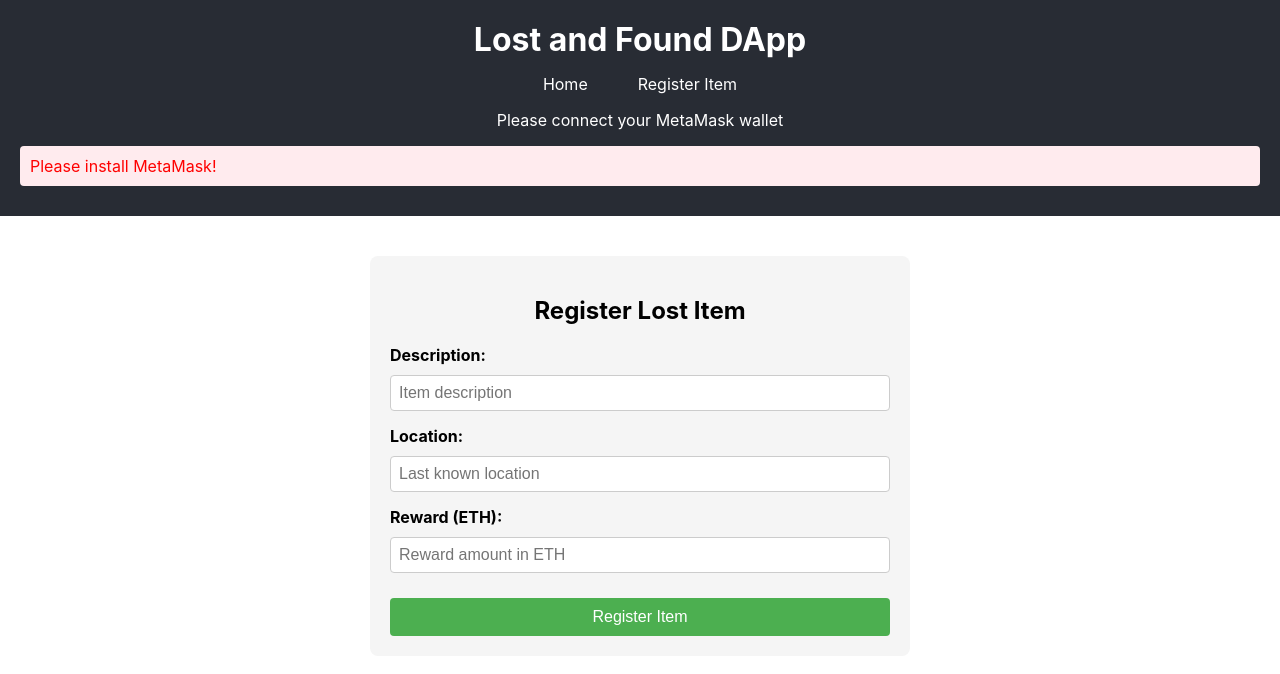
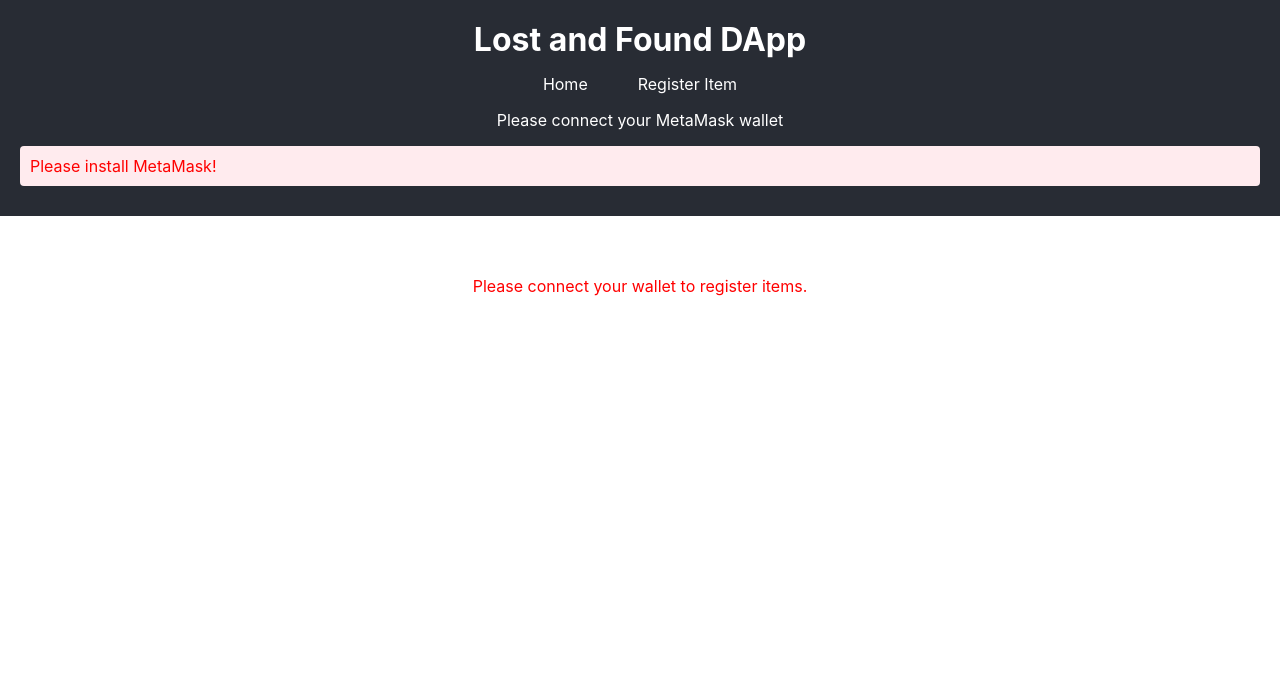
Before and after one commit to nis0420/LostAndFound, a React (Create React App) app: page /register in a window 1280 px wide. Shown: the top 674 px of the page. Built offline with nearby package versions, Linux system fonts and the light colour scheme.

Commit message:
Add navigation to home page after successful item registration; display error message if wallet is not connected

```diff
--- a/src/components/Register.tsx
+++ b/src/components/Register.tsx
@@ -1,5 +1,6 @@
 import React, { useState } from 'react';
 import { Web3 } from 'web3';
+import { useNavigate } from 'react-router-dom';
 import './Register.css';
 
 interface RegisterProps {
@@ -14,6 +15,7 @@ const Register: React.FC<RegisterProps> = ({ web3, contract, account }) => {
   const [reward, setReward] = useState('');
   const [loading, setLoading] = useState(false);
   const [error, setError] = useState<string>('');
+  const navigate = useNavigate();
 
   const handleRegisterItem = async (e: React.FormEvent) => {
     e.preventDefault();
@@ -41,7 +43,8 @@ const Register: React.FC<RegisterProps> = ({ web3, contract, account }) => {
       setLocation('');
       setReward('');
 
-      alert('Item registered successfully!');
+      // Navigate to home page after successful registration
+      navigate('/');
     } catch (err: any) {
       console.error('Error registering item:', err);
       setError(err.message || 'Error registering item. Please try again.');
@@ -49,6 +52,10 @@ const Register: React.FC<RegisterProps> = ({ web3, contract, account }) => {
       setLoading(false);
     }
   };
+
+  if (!web3 || !contract || !account) {
+    return <div className="error">Please connect your wallet to register items.</div>;
+  }
 
   return (
     <section className="register-item">
```
